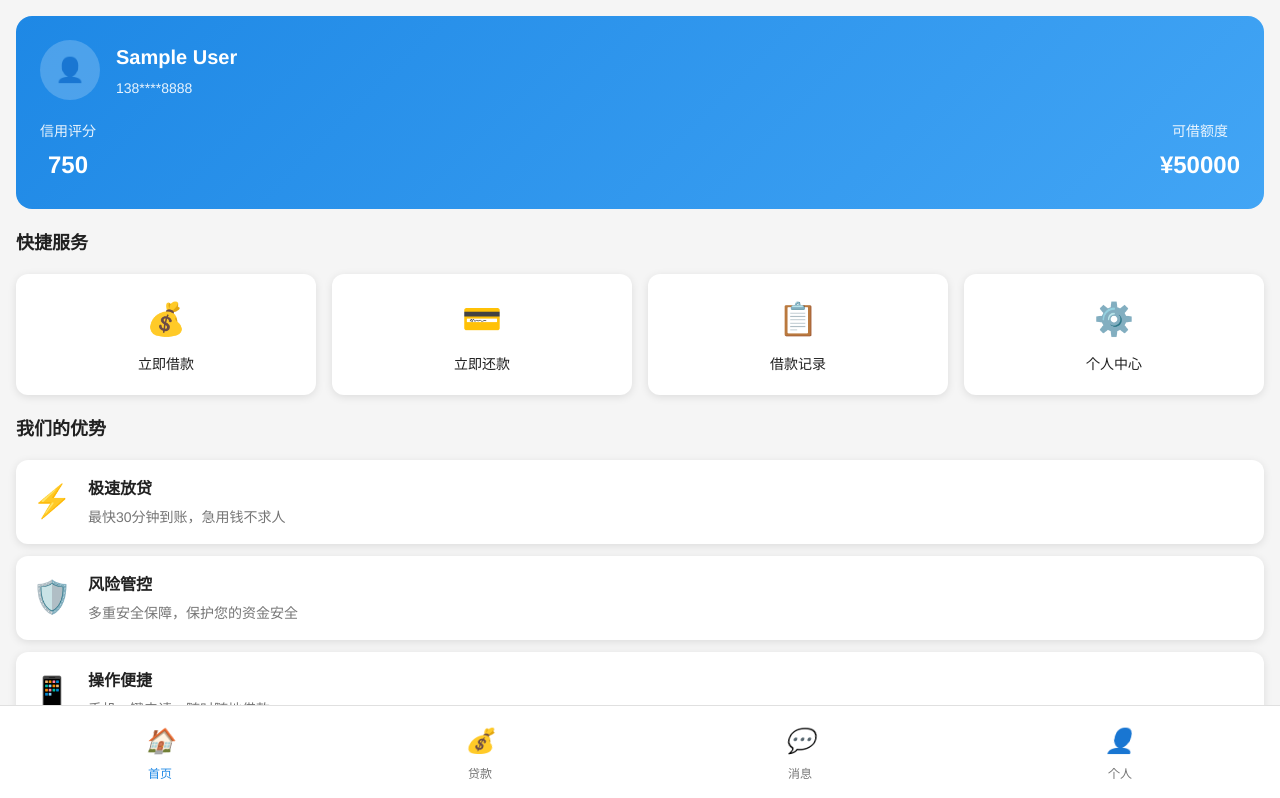
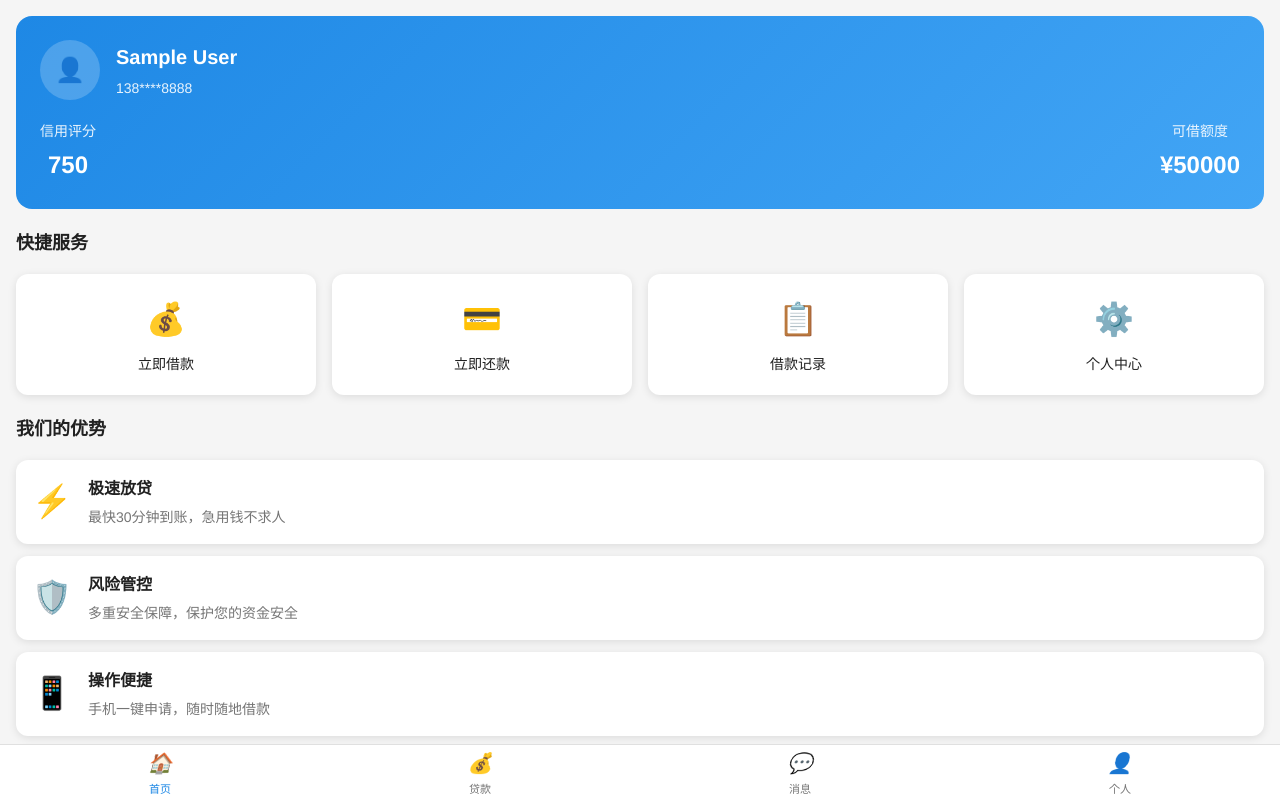
Before and after one commit to skywalk1234/loanApp_vue, a Vue app in the folder loan_vue/: page /home in a window 1280 px wide. Shown: the top 798 px of the page. Built offline with nearby package versions, Linux system fonts and the light colour scheme; sample sign-in values are in the browser's storage.

Commit message:
底部导航栏调小了一点

```diff
--- a/loan_vue/src/components/BottomNav.vue
+++ b/loan_vue/src/components/BottomNav.vue
@@ -51,17 +51,22 @@ export default {
   border-top: 1px solid #e0e0e0;
   display: flex;
   justify-content: space-around;
-  padding: 8px 0;
+  padding: 6px 0;
   z-index: 1000;
+  height: 56px;
 }
 
 .nav-item {
   flex: 1;
   text-align: center;
-  padding: 8px;
+  padding: 4px;
   color: #757575;
   text-decoration: none;
   transition: color 0.3s ease;
+  display: flex;
+  flex-direction: column;
+  align-items: center;
+  justify-content: center;
 }
 
 .nav-item.active {
@@ -70,12 +75,12 @@ export default {
 
 .nav-icon {
   display: block;
-  font-size: 24px;
-  margin-bottom: 4px;
+  font-size: 20px;
+  margin-bottom: 2px;
 }
 
 .nav-item span {
-  font-size: 12px;
+  font-size: 11px;
   display: block;
 }
 </style>
```
